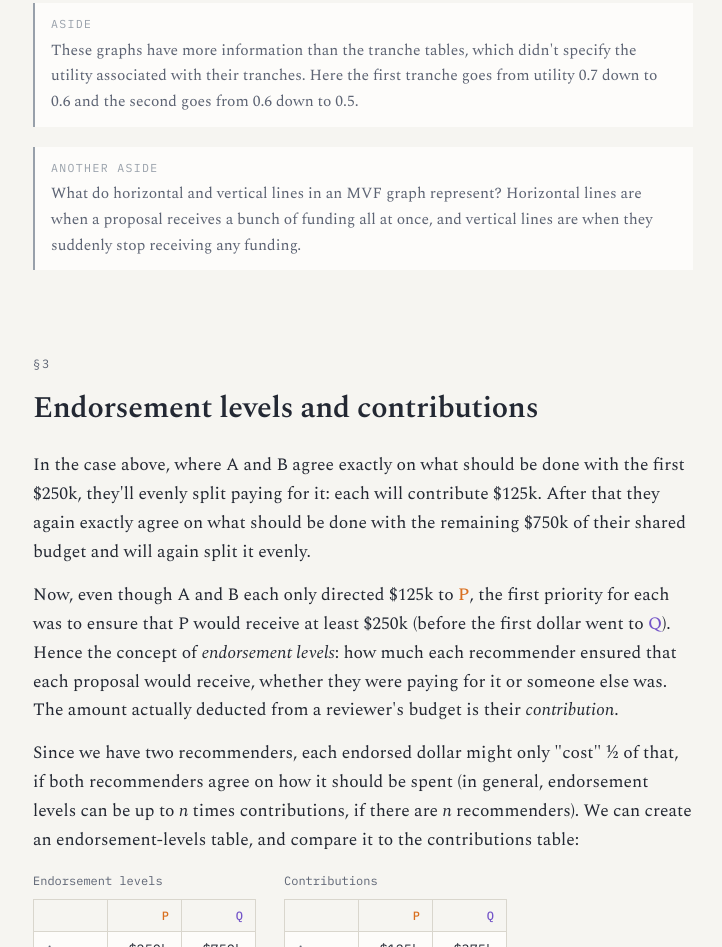
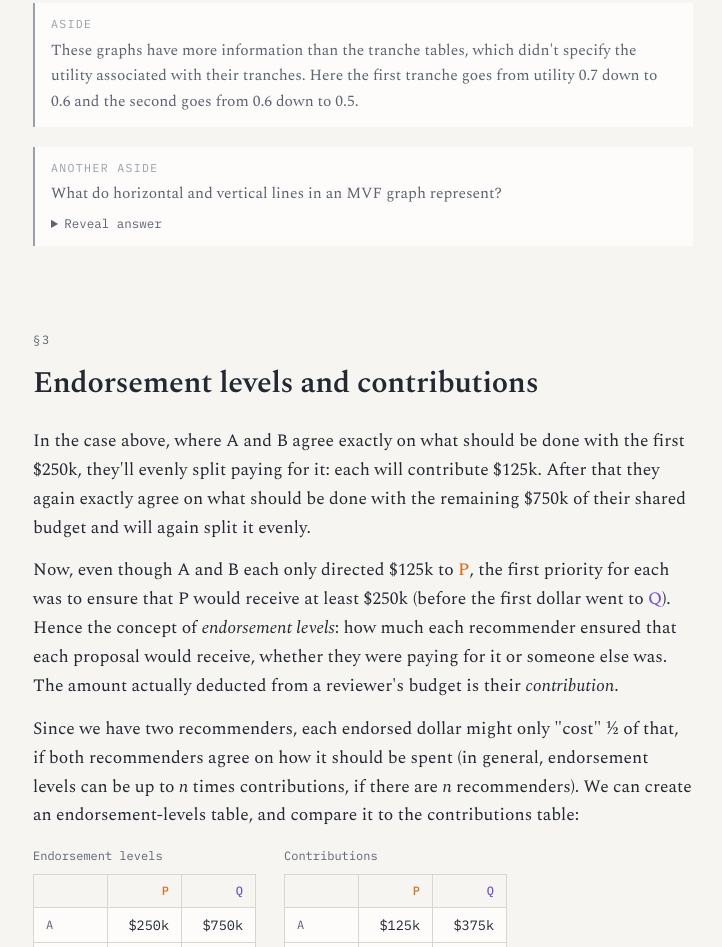
Before and after one commit to joelburget/s-process-explainer, a website built with Vite: page index.html in a window 1280 px wide. Shown: the part 2571-3518 px from the top of the page, without its empty margins (151-873 px from the left). Built offline with nearby package versions, Linux system fonts and the light colour scheme.

Commit message:
Hide answer to riddle.

```diff
--- a/index.html
+++ b/index.html
@@ -339,9 +339,13 @@
                 <aside class="aside">
                     <span class="aside-label">Another aside</span>
                     What do horizontal and vertical lines in an MVF graph
-                    represent? Horizontal lines are when a proposal receives a
-                    bunch of funding all at once, and vertical lines are when
-                    they suddenly stop receiving any funding.
+                    represent?
+                    <details class="aside-reveal">
+                        <summary>Reveal answer</summary>
+                        Horizontal lines are when a proposal receives a bunch of
+                        funding all at once, and vertical lines are when they
+                        suddenly stop receiving any funding.
+                    </details>
                 </aside>
             </section>
 
--- a/src/style.css
+++ b/src/style.css
@@ -195,3 +195,9 @@
     font-family: var(--mono); font-size: 11.5px; letter-spacing: .12em;
     text-transform: uppercase; color: var(--hold);
   }
+  .aside-reveal { margin-top: 6px; }
+  .aside-reveal summary {
+    cursor: pointer; font-family: var(--mono); font-size: 12.5px;
+    color: var(--soft); width: fit-content;
+  }
+  .aside-reveal summary:hover { color: var(--ink); }
```
